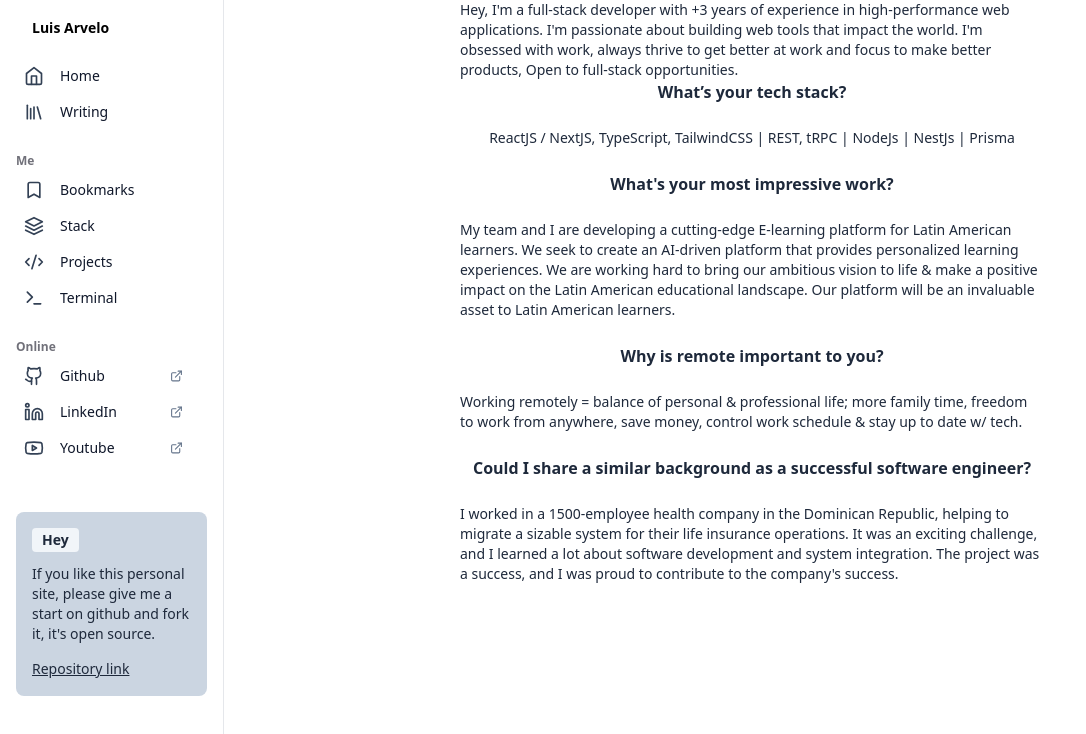
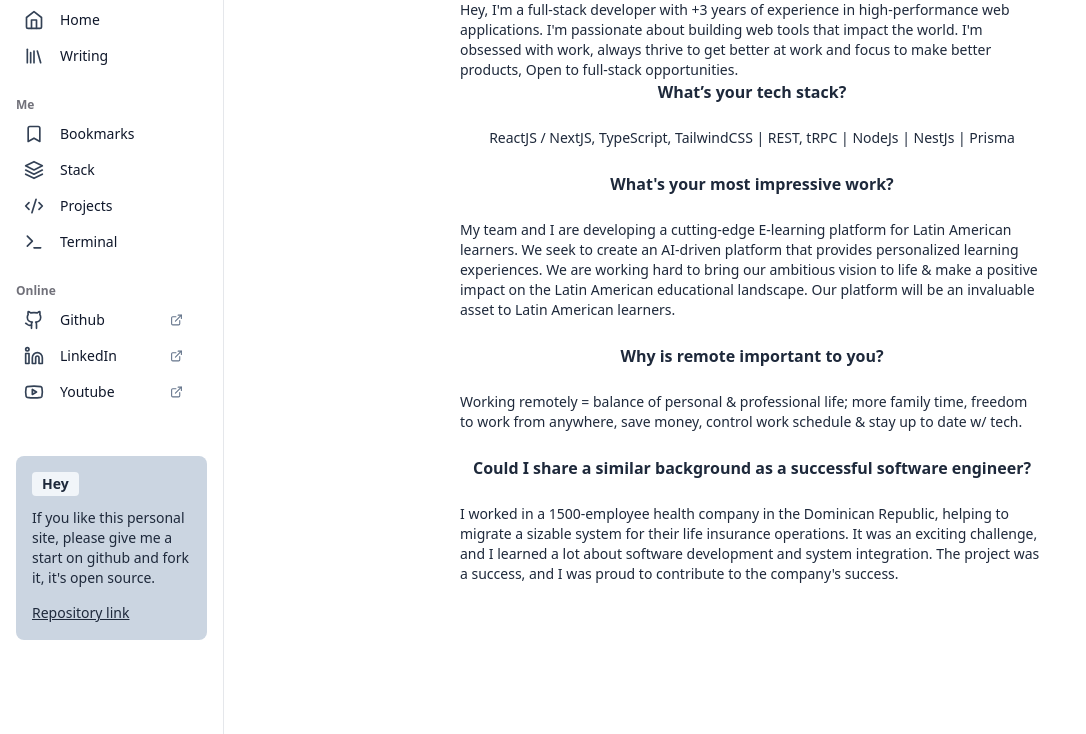
Before and after one commit to Delavalom/my-porfolio-page, a Next.js app: page / in a window 1280 px wide. Shown: the top 734 px of the page, without its empty margins (0-1086 px from the left). Built offline with nearby package versions, Linux system fonts and the light colour scheme.

Commit message:
deleting the headerbar

```diff
--- a/src/components/List/List.tsx
+++ b/src/components/List/List.tsx
@@ -1,5 +1,5 @@
 import { type FC } from "react";
-import { HeaderBar } from "../Layout/HeaderBar";
+
 import { MailCheck } from "lucide-react";
 import { ListContainer } from "./ListContainer";
 
@@ -8,7 +8,7 @@ type Props = {};
 export const List: FC<Props> = () => {
   return (
     <ListContainer>
-      <HeaderBar
+      {/* <HeaderBar
         title="Writing"
         Cta={
           <button className="flex items-center gap-2 border border-slate-300 px-3 py-1 rounded-sm backdrop-blur-sm">
@@ -16,7 +16,7 @@ export const List: FC<Props> = () => {
             <span className="text-xs font-medium">Suscribe</span>
           </button>
         }
-      />
+      /> */}
 
       {/* replace listItem for array of list data rendering */}
 
--- a/src/components/Sidebar/Sidebar.tsx
+++ b/src/components/Sidebar/Sidebar.tsx
@@ -14,7 +14,7 @@ import { SidebarBtn } from "./SidebarBtn";
 import { SidebarSection } from "./SidebarSection";
 import { SidebarCtaBlock } from "./SidebarCtaBlock";
 import { OverlayBg } from "./OverlayBg";
-import { HeaderBar } from "../Layout/HeaderBar";
+
 import { SidebarContainer } from "./SidebarContainer";
 import { useNavigation } from "@/hooks/useNavigation";
 
@@ -29,7 +29,7 @@ export const Sidebar = () => {
       <SidebarContainer isOpen={isOpen}>
         {/* close button */}
         {/* Luis Angel arvelo heading */}
-        <HeaderBar
+        {/* <HeaderBar
           title={"Luis Arvelo"}
           isMobile={`${isOpen ? "flex" : "hidden"} lg:inline z-50`}
           Icon={
@@ -38,7 +38,7 @@ export const Sidebar = () => {
               onClick={handleClick}
             />
           }
-        />
+        /> */}
         <div className={`${isOpen ? "flex" : "hidden"} lg:flex flex-col gap-6`}>
           <SidebarSection>
             <SidebarBtn Icon={Home} title="Home" />
--- a/src/components/View/View.tsx
+++ b/src/components/View/View.tsx
@@ -1,6 +1,6 @@
 import { type FC } from "react";
 import { EmojiBtn } from "./EmojiBtn";
-import { HeaderBar } from "../Layout/HeaderBar";
+
 import { ChevronsLeft } from "lucide-react";
 import { ViewContainer } from "./ViewContainer";
 
@@ -11,11 +11,11 @@ type Props = {
 export const View: FC<Props> = ({onClick}) => {
   return (
     <ViewContainer>
-      <HeaderBar
+      {/* <HeaderBar
         title="React Beta Docs are the best"
         Icon={<ChevronsLeft onClick={onClick} className="lg:hidden" />}
         Cta={<EmojiBtn />}
-      ></HeaderBar>
+      ></HeaderBar> */}
       <article className="blog-container"></article>
     </ViewContainer>
   );
--- a/src/components/layout/HeaderBar.tsx
+++ b/src/components/layout/HeaderBar.tsx
@@ -7,14 +7,14 @@ type Props = {
   isMobile?: string
 };
 
-export const HeaderBar: FC<Props> = ({ title, Icon, Cta, isMobile = "" }) => {
-  return (
-    <div className="w-full h-14 p-4 flex items-center justify-between sticky top-0 bg-white">
-      {Icon && Icon}
-      {/* heading Title coming from navigation */}
-      <h1 className={`font-semibold text-sm md:text-md ${isMobile}`}>{title}</h1>
-      {/* suscribe newsletter button */}
-      {Cta && Cta}
-    </div>
-  );
-};
+// export const HeaderBar: FC<Props> = ({ title, Icon, Cta, isMobile = "" }) => {
+//   return (
+//     <div className="w-full h-14 p-4 flex items-center justify-between sticky top-0 bg-white">
+//       {Icon && Icon}
+//       {/* heading Title coming from navigation */}
+//       <h1 className={`font-semibold text-sm md:text-md ${isMobile}`}>{title}</h1>
+//       {/* suscribe newsletter button */}
+//       {Cta && Cta}
+//     </div>
+//   );
+// };
```
